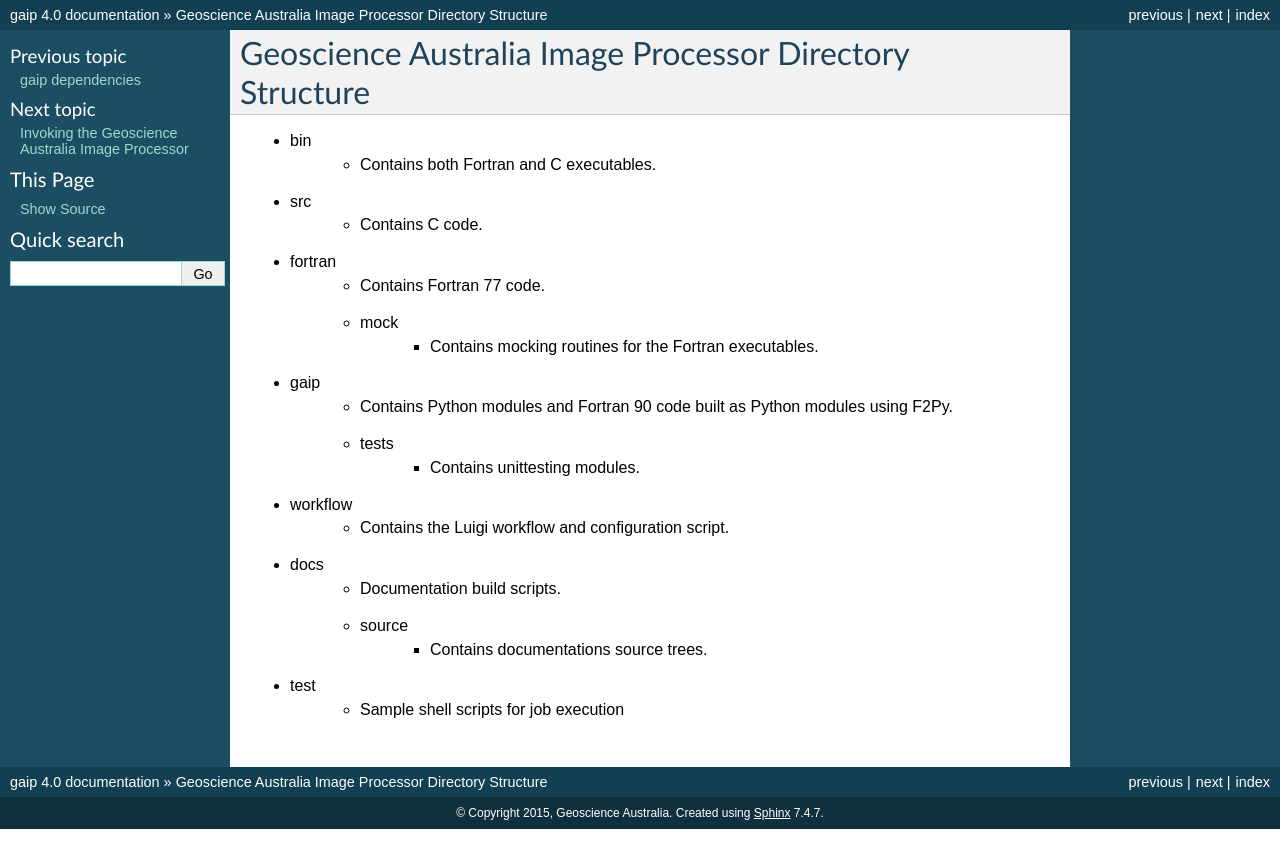
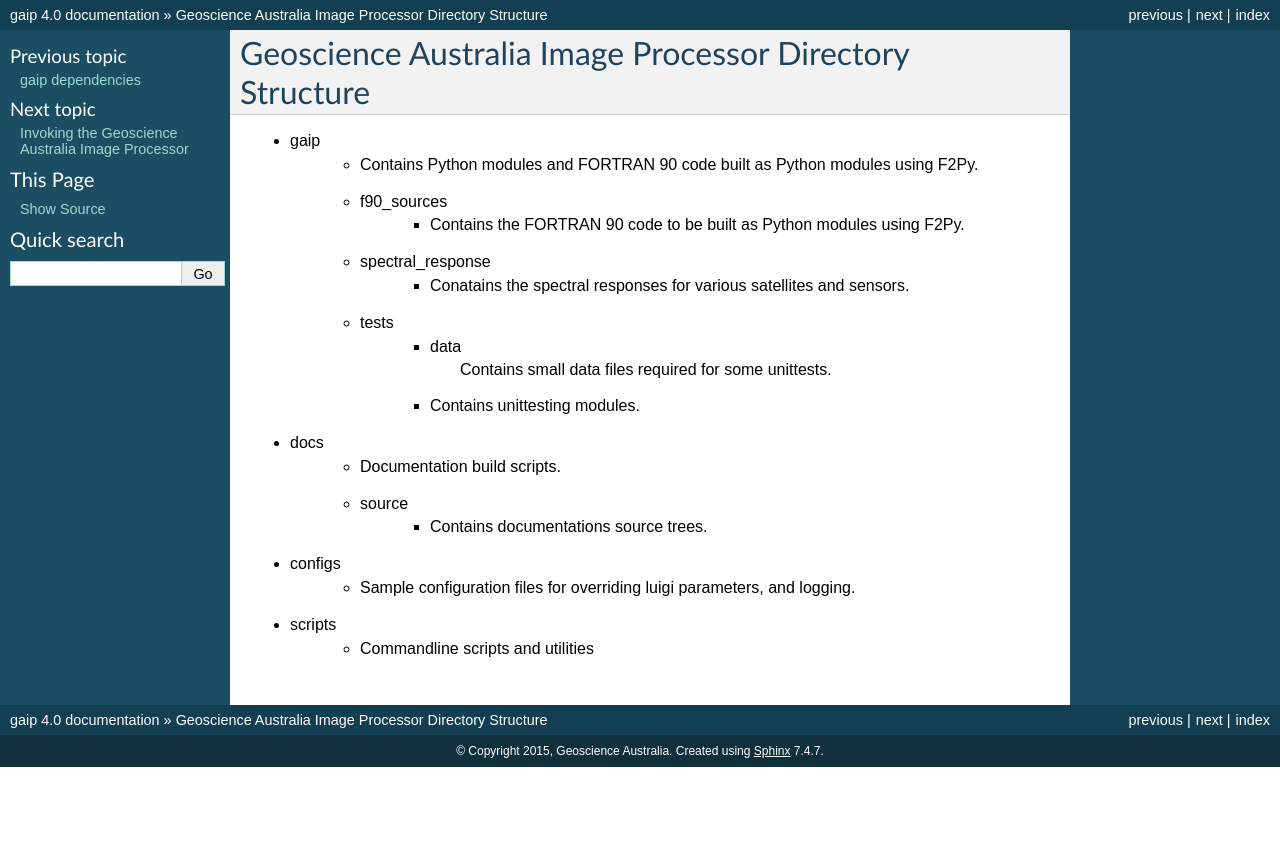
Before and after one commit to GeoscienceAustralia/wagl, a Sphinx documentation site: the page built from docs/source/directories.rst, in a window 1280 px wide. Shown: the top 868 px of the page. Built offline with Sphinx 7.4.7, drawn with Linux system fonts in a browser that asks for light colours; pages that are not in the unit, such as notebooks, are missing from menus.

Commit message:
Updated the repository directory structure info.

```diff
--- a/docs/source/directories.rst
+++ b/docs/source/directories.rst
@@ -1,29 +1,24 @@
 Geoscience Australia Image Processor Directory Structure
 ========================================================
 
-* bin
-	* Contains both Fortran and C executables.
-
-* src
-        * Contains C code.
-
-* fortran
-        * Contains Fortran 77 code.
-        * mock
-                * Contains mocking routines for the Fortran executables.
-
 * gaip
-        * Contains Python modules and Fortran 90 code built as Python modules using F2Py.
+        * Contains Python modules and FORTRAN 90 code built as Python modules using F2Py.
+        * f90_sources
+                * Contains the FORTRAN 90 code to be built as Python modules using F2Py.
+        * spectral_response
+                * Conatains the spectral responses for various satellites and sensors.
         * tests
+                * data
+                        Contains small data files required for some unittests.
                 * Contains unittesting modules.
-
-* workflow
-        * Contains the Luigi workflow and configuration script.
 
 * docs
         * Documentation build scripts.
         * source
                 * Contains documentations source trees.
 
-* test
-        * Sample shell scripts for job execution
+* configs
+        * Sample configuration files for overriding luigi parameters, and logging.
+
+* scripts
+        * Commandline scripts and utilities
```
